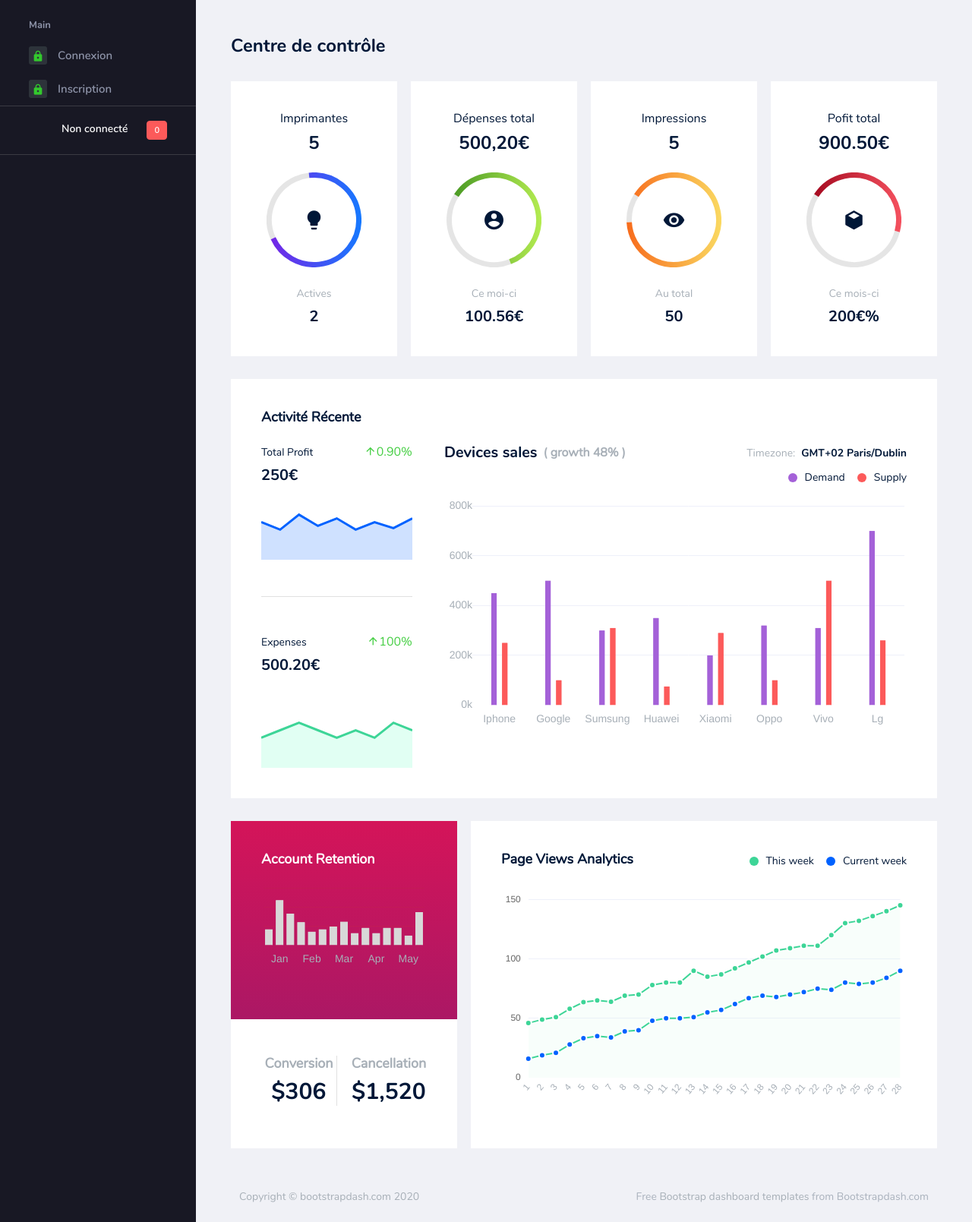
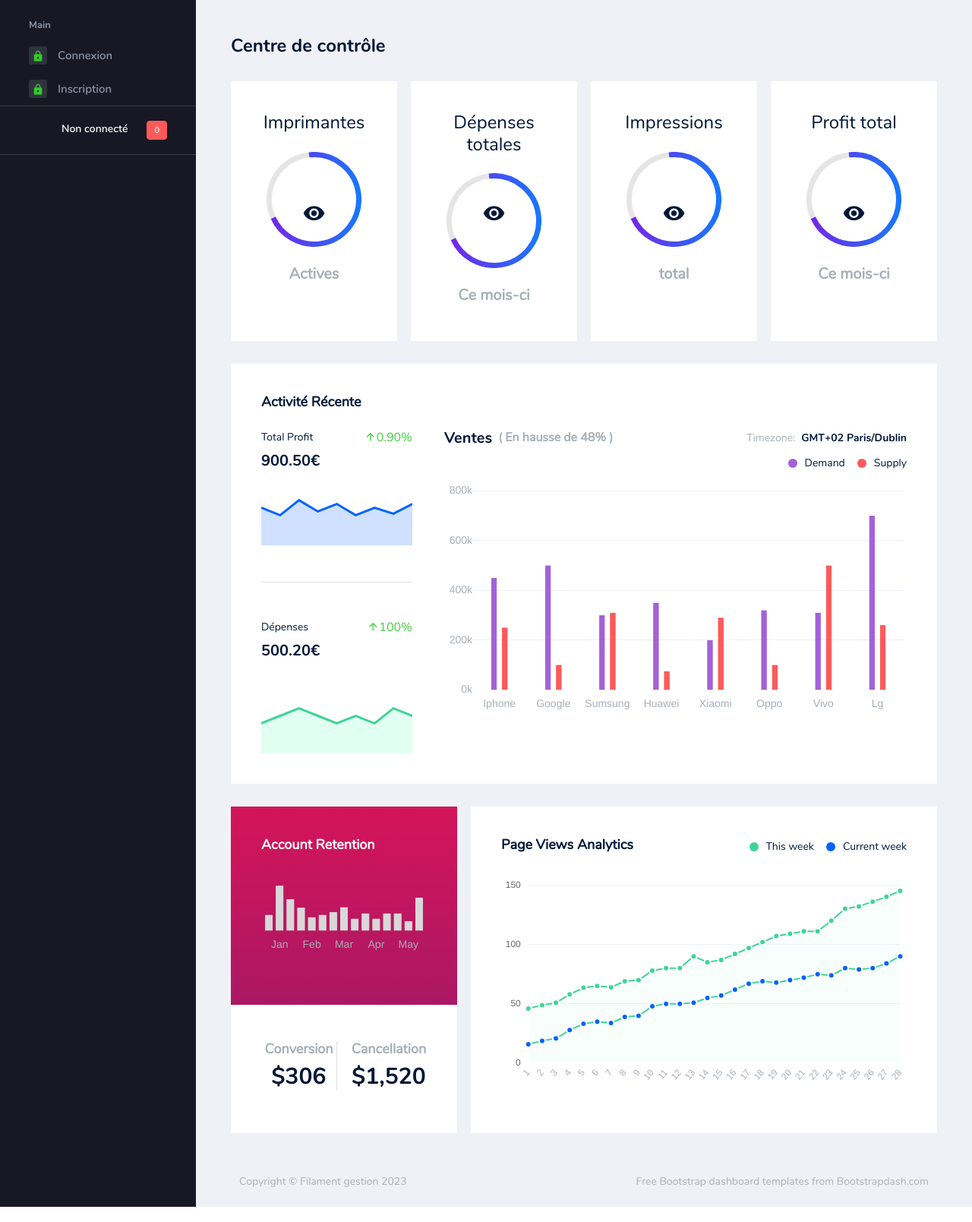
Before and after one commit to Mathbech/filamentgestion.fr, a Symfony app: template templates/public/dashboard.html.twig in a window 1280 px wide. Shown: the part 64-1673 px from the top of the page at 76% size. Run offline with Twig, Linux system fonts and the light colour scheme; the template is opened without the code that fills it, so the values that code supplies are empty; some libraries are stand-ins or nearby versions.

Commit message:
même chose pour la page dashboard

```diff
--- a/templates/nav/footer.html.twig
+++ b/templates/nav/footer.html.twig
@@ -1,8 +1,8 @@
 <footer class="footer">
-  <div class="footer-inner-wraper">
-    <div class="d-sm-flex justify-content-center justify-content-sm-between">
-      <span class="text-muted d-block text-center text-sm-left d-sm-inline-block">Copyright © bootstrapdash.com 2020</span>
-      <span class="float-none float-sm-right d-block mt-1 mt-sm-0 text-center"> Free <a href="https://www.bootstrapdash.com/" target="_blank">Bootstrap dashboard templates</a> from Bootstrapdash.com</span>
+    <div class="footer-inner-wraper">
+            <div class="d-sm-flex justify-content-center justify-content-sm-between">
+                <span class="text-muted d-block text-center text-sm-left d-sm-inline-block">Copyright © Filament gestion 2023</span>
+                <span class="float-none float-sm-right d-block mt-1 mt-sm-0 text-center"> Free <a href="https://www.bootstrapdash.com/" target="_blank">Bootstrap dashboard templates</a> from Bootstrapdash.com</span>
+            </div>
     </div>
-  </div>
 </footer>
--- a/templates/public/dashboard.html.twig
+++ b/templates/public/dashboard.html.twig
@@ -11,62 +11,35 @@
         <div class="tab-content tab-transparent-content">
             <div class="tab-pane fade show active" id="business-1" role="tabpanel" aria-labelledby="business-tab">
                 <div class="row">
-                    <div class="col-xl-3 col-lg-6 col-sm-6 grid-margin stretch-card">
-                        <div class="card">
-                            <div class="card-body text-center">
-                                <h5 class="mb-2 text-dark font-weight-normal">Imprimantes</h5>
-                                <h2 class="mb-4 text-dark font-weight-bold">5</h2>
-                                <div
-                                    class="dashboard-progress dashboard-progress-1 d-flex align-items-center justify-content-center item-parent">
-                                    <i class="mdi mdi-lightbulb icon-md absolute-center text-dark"></i>
-                                </div>
-                                <p class="mt-4 mb-0">Actives</p>
-                                <h3 class="mb-0 font-weight-bold mt-2 text-dark">2</h3>
-                            </div>
-                        </div>
-                    </div>
-                    <div class="col-xl-3 col-lg-6 col-sm-6 grid-margin stretch-card">
-                        <div class="card">
-                            <div class="card-body text-center">
-                                <h5 class="mb-2 text-dark font-weight-normal">Dépenses total</h5>
-                                <h2 class="mb-4 text-dark font-weight-bold">500,20€</h2>
-                                <div
-                                    class="dashboard-progress dashboard-progress-2 d-flex align-items-center justify-content-center item-parent">
-                                    <i class="mdi mdi-account-circle icon-md absolute-center text-dark"></i>
-                                </div>
-                                <p class="mt-4 mb-0">Ce moi-ci</p>
-                                <h3 class="mb-0 font-weight-bold mt-2 text-dark">100.56€</h3>
-                            </div>
-                        </div>
-                    </div>
-                    <div class="col-xl-3  col-lg-6 col-sm-6 grid-margin stretch-card">
-                        <div class="card">
-                            <div class="card-body text-center">
-                                <h5 class="mb-2 text-dark font-weight-normal">Impressions</h5>
-                                <h2 class="mb-4 text-dark font-weight-bold">5</h2>
-                                <div
-                                    class="dashboard-progress dashboard-progress-3 d-flex align-items-center justify-content-center item-parent">
-                                    <i class="mdi mdi-eye icon-md absolute-center text-dark"></i>
-                                </div>
-                                <p class="mt-4 mb-0">Au total</p>
-                                <h3 class="mb-0 font-weight-bold mt-2 text-dark">50</h3>
-                            </div>
-                        </div>
-                    </div>
-                    <div class="col-xl-3 col-lg-6 col-sm-6 grid-margin stretch-card">
-                        <div class="card">
-                            <div class="card-body text-center">
-                                <h5 class="mb-2 text-dark font-weight-normal">Pofit total</h5>
-                                <h2 class="mb-4 text-dark font-weight-bold">900.50€</h2>
-                                <div
-                                    class="dashboard-progress dashboard-progress-4 d-flex align-items-center justify-content-center item-parent">
-                                    <i class="mdi mdi-cube icon-md absolute-center text-dark"></i>
-                                </div>
-                                <p class="mt-4 mb-0">Ce mois-ci</p>
-                                <h3 class="mb-0 font-weight-bold mt-2 text-dark">200€%</h3>
-                            </div>
-                        </div>
-                    </div>
+
+
+                    {% include 'includes/card.html.twig' with {
+                        'variable1': 'Imprimantes',
+                        'variable2': imprimantes,
+                        'variable3': 'Actives',
+                        'variable4': actifs
+                    } %}
+
+                    {% include 'includes/card.html.twig' with {
+                        'variable1': 'Dépenses totales',
+                        'variable2': depenses,
+                        'variable3': 'Ce mois-ci',
+                        'variable4': mois
+                    } %}
+
+                    {% include 'includes/card.html.twig' with {
+                        'variable1': 'Impressions',
+                        'variable2': impressions,
+                        'variable3': 'total',
+                        'variable4': total
+                    } %}
+                    {% include 'includes/card.html.twig' with {
+                        'variable1': 'Profit total',
+                        'variable2': profit,
+                        'variable3': 'Ce mois-ci',
+                        'variable4': pmois
+                    } %}
+
                 </div>
                 <div class="row">
                     <div class="col-12 grid-margin">
@@ -85,13 +58,13 @@
                                                 <p class="mb-0 text-dark">Total Profit</p>
                                                 <span class="text-success"><i class="mdi mdi-arrow-up"></i>0.90%</span>
                                             </div>
-                                            <h3 class="mb-0 text-dark font-weight-bold">250€</h3>
+                                            <h3 class="mb-0 text-dark font-weight-bold">900.50€</h3>
                                             <canvas id="total-profit"></canvas>
                                         </div>
                                         <div class="wrapper pt-5">
                                             <div
                                                 class="text-wrapper d-flex align-items-center justify-content-between mb-2">
-                                                <p class="mb-0 text-dark">Expenses</p>
+                                                <p class="mb-0 text-dark">Dépenses</p>
                                                 <span class="text-success"><i class="mdi mdi-arrow-up"></i>100%</span>
                                             </div>
                                             <h3 class="mb-4 text-dark font-weight-bold"> 500.20€</h3>
@@ -102,8 +75,8 @@
                                         <div class="pl-0 pl-lg-4 ">
                                             <div class="d-xl-flex justify-content-between align-items-center mb-2">
                                                 <div class="d-lg-flex align-items-center mb-lg-2 mb-xl-0">
-                                                    <h3 class="text-dark font-weight-bold mr-2 mb-0">Devices sales</h3>
-                                                    <h5 class="mb-0">( growth 48% )</h5>
+                                                    <h3 class="text-dark font-weight-bold mr-2 mb-0">Ventes</h3>
+                                                    <h5 class="mb-0">( En hausse de 48% )</h5>
                                                 </div>
                                                 <div class="d-lg-flex">
                                                     <p class="mr-2 mb-0">Timezone:</p>
```
Also changed, not shown: src/Controller/PublicController.php (+8 -1 lines).
